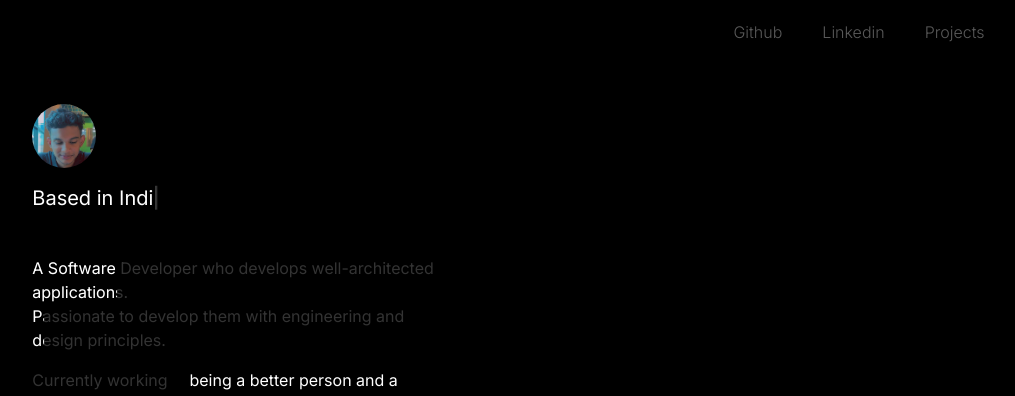
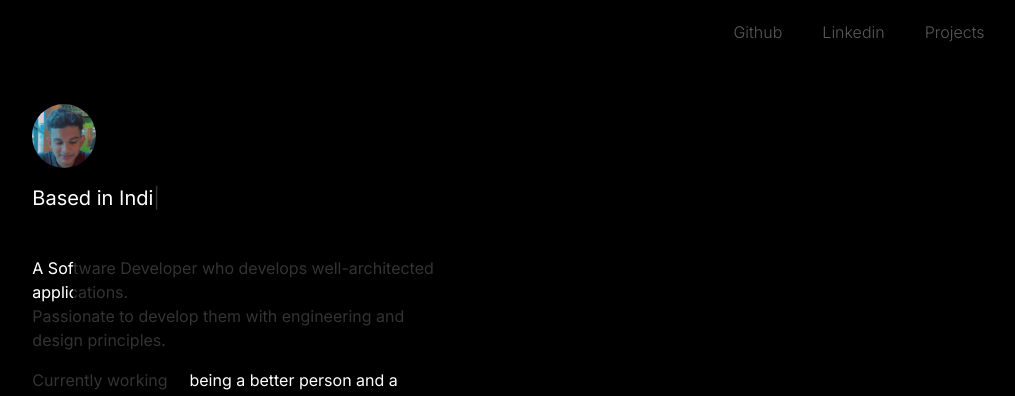
Before and after one commit to Rohithk2003/portfolio, a Next.js app: page / in a window 1280 px wide. Shown: the top 396 px of the page, without its empty margins (181-1196 px from the left). Built offline with nearby package versions, Linux system fonts and the light colour scheme; what tailwindcss-animated would draw is missing.

Commit message:
updated animation  range start

```diff
--- a/styles/globals.css
+++ b/styles/globals.css
@@ -242,7 +242,7 @@
 	background-size: 0% 100%;
 	animation: scroll-reveal-temp linear forwards;
 	animation-timeline: view();
-	animation-range-start: contain 55vh;
+	animation-range-start: contain 59vh;
 	animation-range-end: contain 90vh;
 }
 .scroll-reveal div div span {
```
